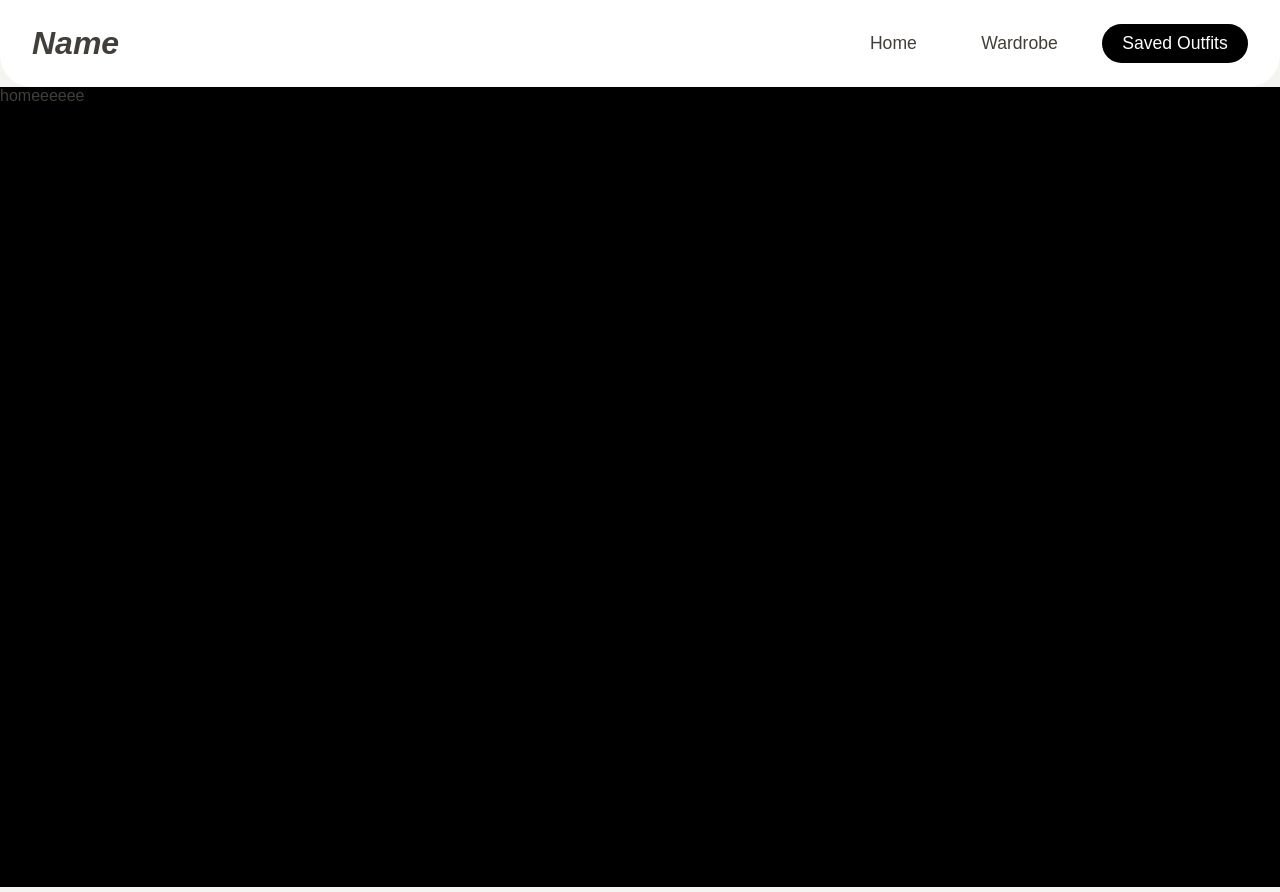
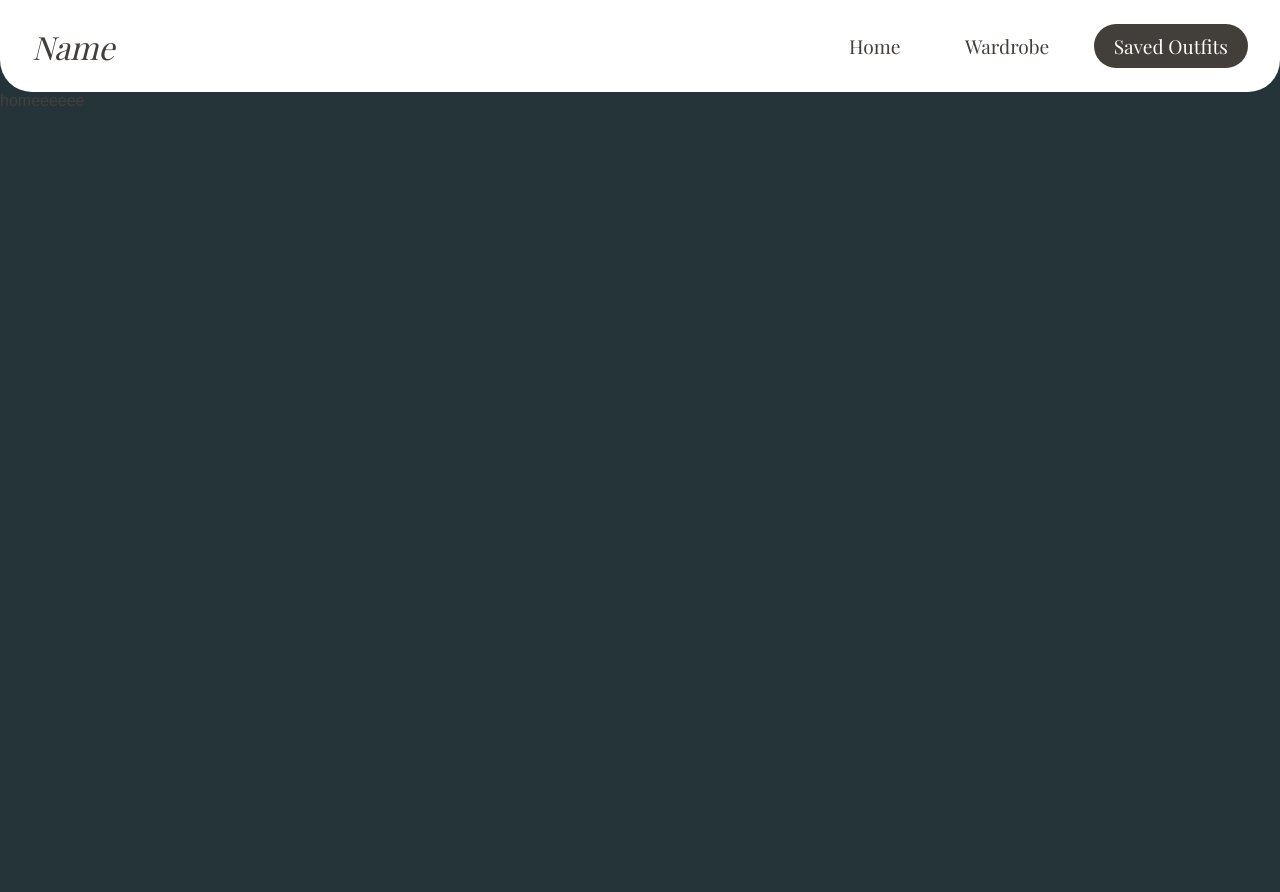
Before and after one commit to nowinoa/Outfit_planner, a React (Create React App) app in the folder outfit_planner/: page / in a window 1280 px wide. Built offline with nearby package versions, Linux system fonts and the light colour scheme; a web font is replaced by a local one.

Commit message:
updating navbar with index root variables

```diff
--- a/outfit_planner/src/components/navbar/Navbar.css
+++ b/outfit_planner/src/components/navbar/Navbar.css
@@ -4,14 +4,13 @@
   align-items: center;
   background-color: var(--white);
   padding: 1.5rem 2rem;
-  border-bottom-left-radius: 2rem;
-  border-bottom-right-radius: 2rem;
+  border-radius: 0 0 2rem 2rem;
 }
 
 .logo {
   font-size: 2rem;
   font-style: italic;
-  font-weight: bold;
+  font-family: var(--font-serif);
 }
 
 .nav-buttons {
@@ -22,7 +21,8 @@
 .nav-btn {
   background-color: transparent;
   border: none;
-  font-size: 1.1rem;
+  font-family: var(--font-serif);
+  font-size: 1.2rem;
   padding: 0.5rem 1.2rem;
   border-radius: 2rem;
   cursor: pointer;
@@ -31,12 +31,9 @@
   border: 1px solid transparent;
 }
 
-.nav-btn:hover {
+
+
+.nav-btn.active {
   background-color: var(--dark-brown);
   color: var(--white);
 }
-
-.nav-btn.active {
-  background-color: var(--black);
-  color: var(--white);
-}
--- a/outfit_planner/src/index.css
+++ b/outfit_planner/src/index.css
@@ -3,6 +3,7 @@
   --black: #000000;
   --dark-green: #253439;
   --dark-brown: #423E3A;
+  --brown: #665E57;
   --grey: #7C898B;
   --off-white: #F6F4F1;
   --white: #FFFFFF;
@@ -15,7 +16,7 @@
 /* Apply fonts to base elements */
 body {
   font-family: var(--font-sans);
-  background-color: var(--off-white);
+  background-color: var(--dark-green);
   color: var(--dark-brown);
   margin: 0;
 }
--- a/outfit_planner/src/pages/home/home.css
+++ b/outfit_planner/src/pages/home/home.css
@@ -1,5 +1,5 @@
 .home {
-    background-color: black;
+    background-color: var(--dark-green);
     height: 100vh;
     width: 100%;
 }
```
